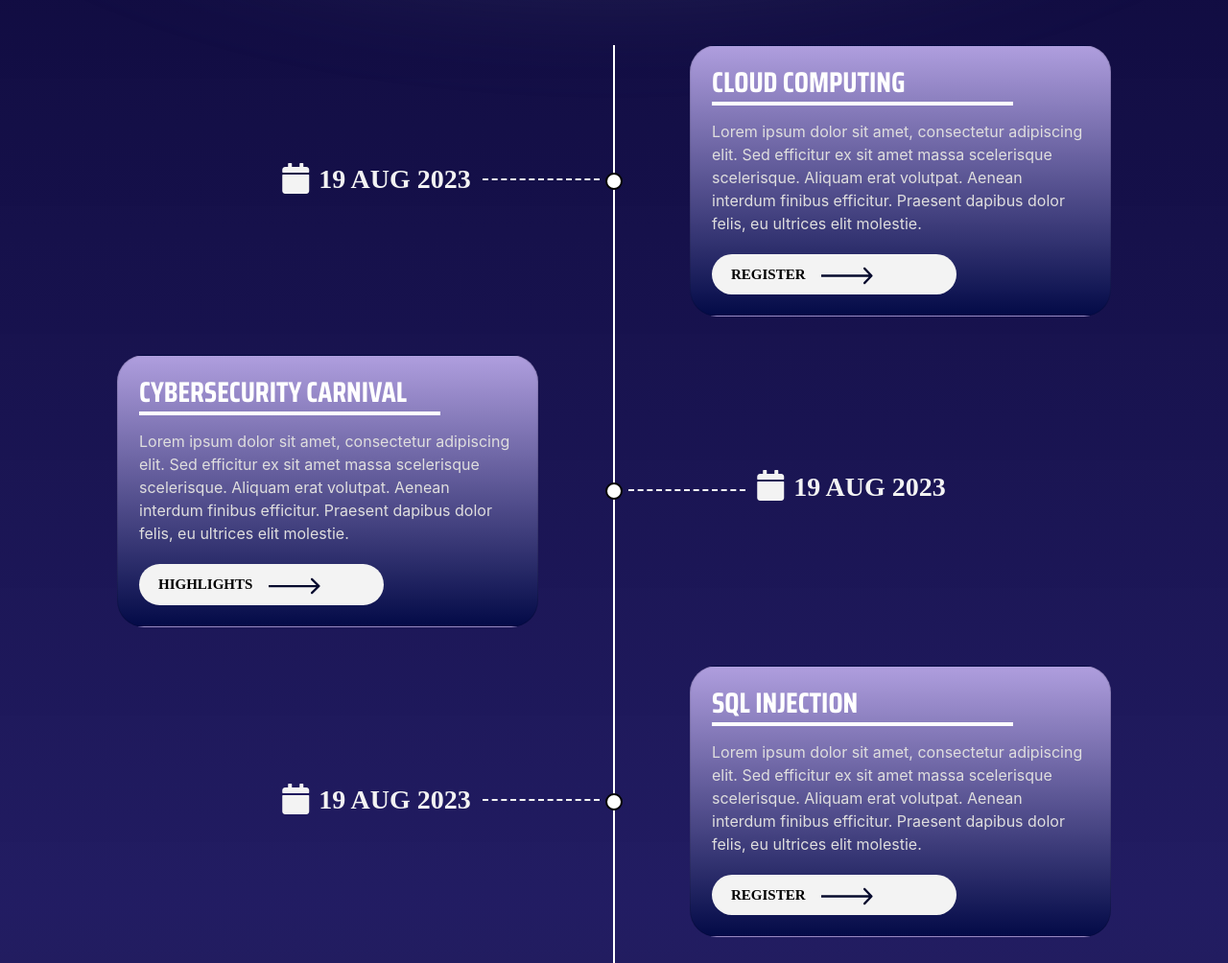
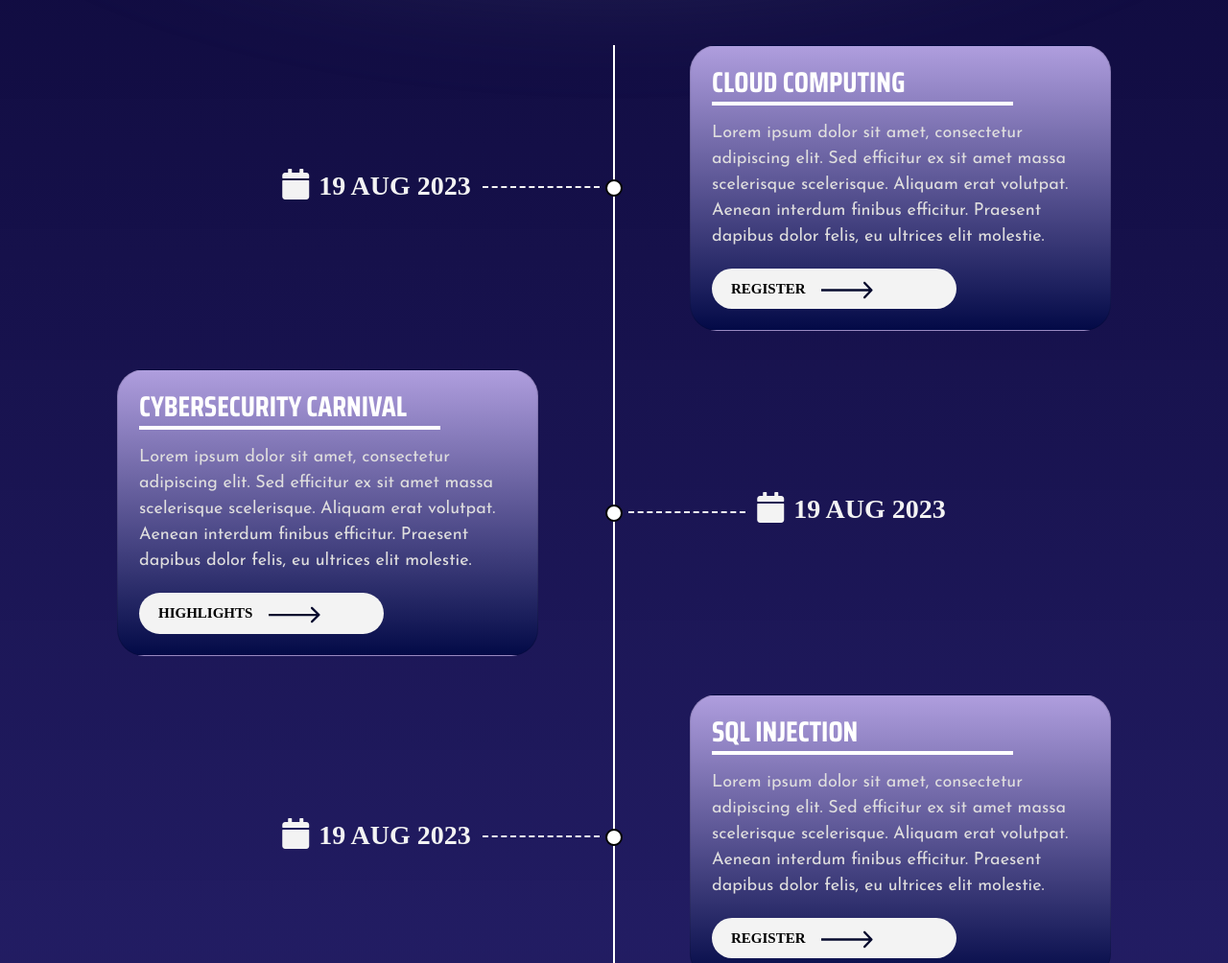
Before and after one commit to NITESH-JAT/asc-itmbu, a plain HTML site: page event.html in a window 1280 px wide. Shown: the part 780-1784 px from the top of the page at 96% size. Drawn offline with nearby package versions, Linux system fonts and the light colour scheme; a small style sheet from the web is missing; a web font is replaced by a local one.

Commit message:
Update event.css

```diff
--- a/event.css
+++ b/event.css
@@ -160,7 +160,7 @@ body {
     border-bottom: 2px dashed #f3f3f3;
     margin: auto 5px;
     position: absolute;
-    top: 7.4em;
+    top: 7.9em;
     right: 10px;
     bottom: 0;
 }
@@ -177,7 +177,7 @@ body {
     display: flex;
     align-items: center;
     justify-content: center;
-    top: 6.1em;
+    top: 6.5em;
     left: 30px;
 }
 
@@ -193,7 +193,7 @@ body {
     display: flex;
     align-items: center;
     justify-content: center;
-    top: 5.9em;
+    top: 6.4em;
     right: 30px;
 }
 
@@ -260,6 +260,8 @@ body {
 }
 
 .main-timeline .description {
+    font-family: "Josefin Sans", sans-serif;
+    font-size: 18px;
     color: #dfdede;
     margin-bottom: 0;
 }
```
